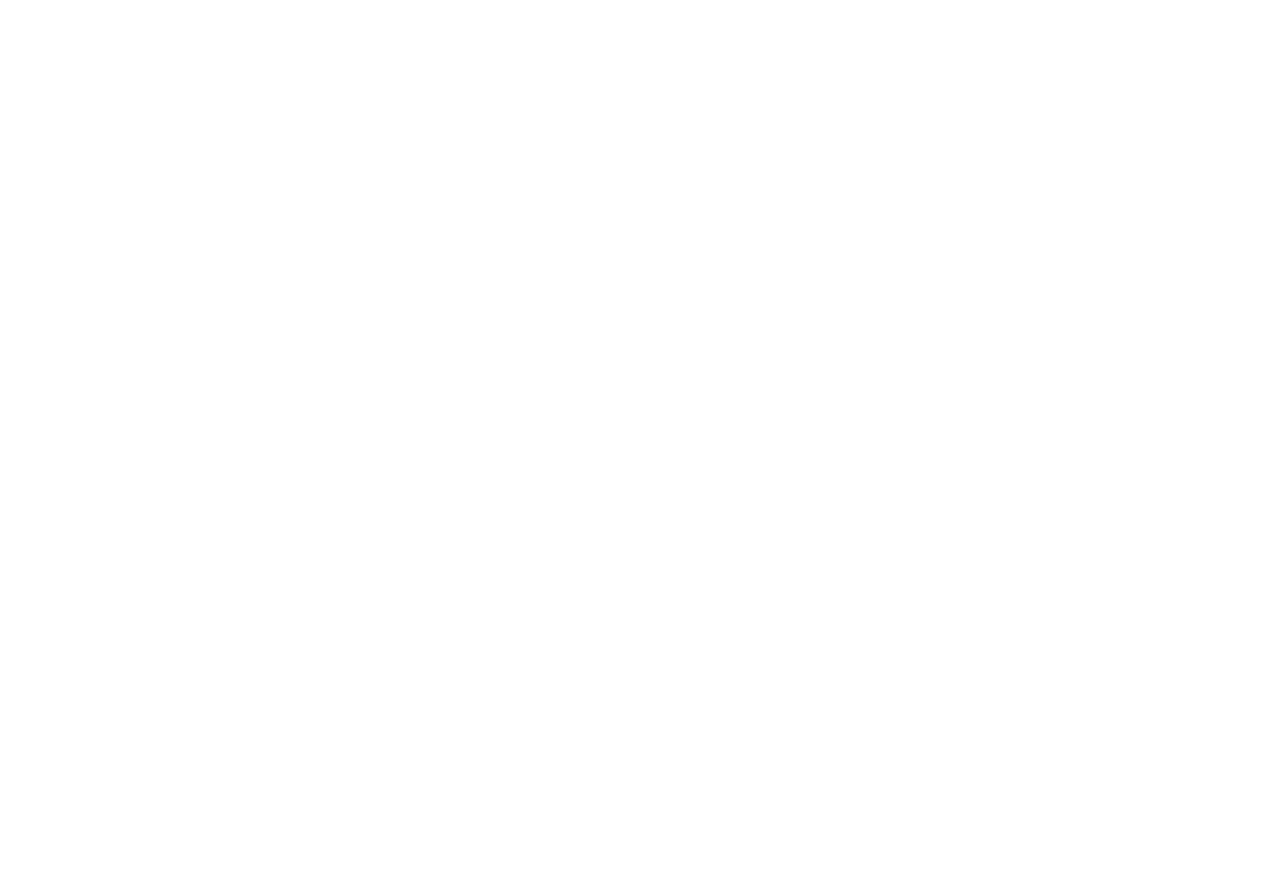
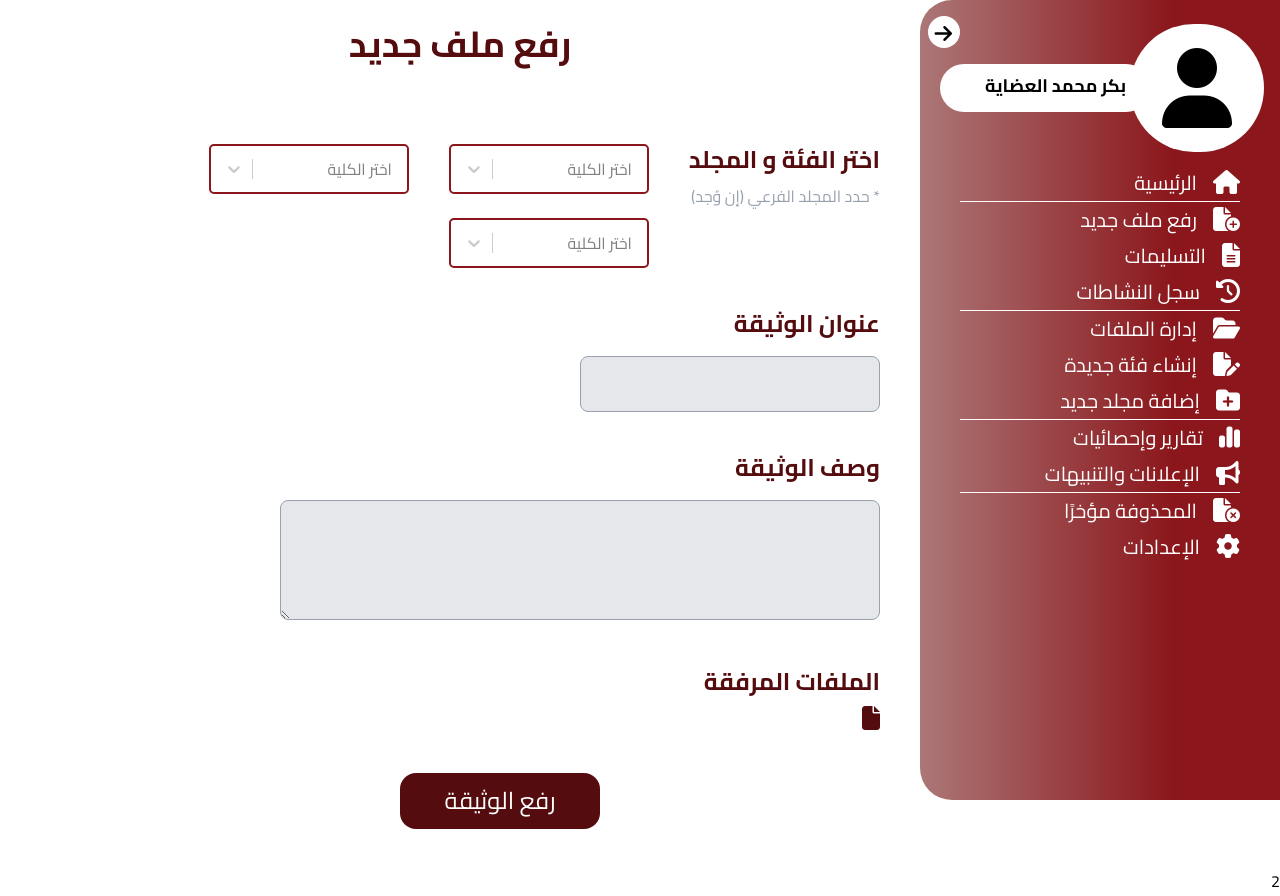
Before and after one commit to Mustafa21Naser21/CADQA_System, a React (Vite) app: page /Manager_UploadFile in a window 1280 px wide. Before the commit this address had no page. Before the commit the page ends 800 px from the top, so only its background shows below. Built offline with nearby package versions, Linux system fonts and the light colour scheme.

Commit message:
new update

```diff
--- a/src/App.jsx
+++ b/src/App.jsx
@@ -6,6 +6,7 @@
 import Employee_Home from './Components/Employee_Home';
 import Manager_Home from './Components/Manager_Home';
 import Manager_Statistics from './Components/Manager_Statistics';
+import Manager_UploadFile from './Components/Manager_UploadFile';
 
 
 function App() {
@@ -21,6 +22,7 @@
       <Route path='Employee_Home'  element={<Employee_Home />}/>
       <Route path='Manager_Home'  element={<Manager_Home />}/>
       <Route path='Manager_Statistics' element={<Manager_Statistics/>}/>
+      <Route path='Manager_UploadFile' element={<Manager_UploadFile/>}/>
 
     </Routes>
     </BrowserRouter>
--- a/src/Components/Employee_Home.jsx
+++ b/src/Components/Employee_Home.jsx
@@ -8,8 +8,8 @@
   const chartInstances = useRef([]); // تخزين الكائنات لإنهائها عند إعادة الإنشاء
 
   const chartData = [
-    { title: "التسليمات المعلقة", percentage: 64, color: "#8B171C" },
-    { title: "المتطلبات التي تم تسليمها", percentage: 80, color: "#8B171C" },
+    { title: "التسليمات المعلقة", percentage: 55, color: "#8B171C" },
+    { title: "المتطلبات التي تم تسليمها", percentage: 95, color: "#8B171C" },
     { title: "التسليمات المرفوضة", percentage: 30, color: "#8B171C" },
   ];
 
@@ -111,9 +111,9 @@
             {/*  محتوى الصفحة الرئيسية */}
             <div className="employee-home-content w-full grid grid-cols-1">
               {/*  التسليمات */}
-              <div style={{ color: "var(--primary-color)" }} className="deliverables flex justify-evenly gap-y-10 flex-wrap text-center mt-16 text-xl duration-300">
+              <div  className="deliverables flex justify-evenly gap-y-10 flex-wrap text-[#8B171C] text-center mt-16 text-xl duration-300">
                 {chartData.map((item, index) => (
-                  <div key={index} style={{ borderColor: "var(--secondary-color)", backgroundColor: "#CCCCCC" }} className="w-70 h-74 grid grid-cols-1 justify-items-center border rounded-2xl max-sm:w-64 max-sm:h-66">
+                  <div key={index}  className="w-70 h-74 bg-[#CCCCCC] text-[#540C0F] grid grid-cols-1 justify-items-center border rounded-2xl max-sm:w-64 max-sm:h-66">
                     <h1 className="mt-4">{item.title}</h1>
                     <canvas ref={(el) => (chartsRef.current[index] = el)} className="w-28 h-28 mt-2">
 
@@ -127,7 +127,7 @@
 
               {/*  عنوان الكليات */}
               <div className="title relative mt-20">
-                <h1 style={{ color: "var(--secondary-color)" }} className="text-3xl text-center block">
+                <h1  className="text-3xl text-[#540C0F] text-center block">
                   الكليات
                 </h1>
               </div>
@@ -139,7 +139,7 @@
                    "كلية الاعمال","كلية الاداب","كلية الشريعة",
                     "كلية العلوم","كلية الصيدلة","كلية الرياضة","كلية العلوم التربوية",
                     "كلية التمريض","كلية طب الاسنان",].map((college, index) => (
-                  <div key={index} style={{ backgroundColor: "#611013" }} className="w-46 h-46 relative rounded-2xl cursor-pointer hover:scale-105 duration-300">
+                  <div key={index}  className="w-46 h-46 bg-[#611013] relative rounded-2xl cursor-pointer hover:scale-105 duration-300">
                     <h2 className="centerd">{college}</h2>
                   </div>
                 ))}
--- a/src/Components/Manager_Home.jsx
+++ b/src/Components/Manager_Home.jsx
@@ -8,11 +8,12 @@
     const [open, setOpen] = useState(window.innerWidth > 640); // مغلق  على الشاشات الصغيرة
 
     const chartsRef = useRef([]);
-    const chartInstances = useRef([]); // تخزين الكائنات لإنهائها عند إعادة الإنشاء
+    const chartInstances = useRef([]);
 
+    // البيانات المتعلقة بالتسليمات
     const chartData = [
-      { title: "التسليمات المعلقة", percentage: 64, color: "#8B171C" },
-      { title: "المتطلبات التي تم تسليمها", percentage: 80, color: "#8B171C" },
+      { title: "التسليمات المعلقة", percentage: 55, color: "#8B171C" },
+      { title: "المتطلبات التي تم تسليمها", percentage: 95, color: "#8B171C" },
       { title: "التسليمات المرفوضة", percentage: 30, color: "#8B171C" },
     ];
 
@@ -124,7 +125,7 @@
      <div className="manager-home-content w-full grid grid-cols-1  ">
 
        {/*  التسليمات  */}
-       <div style={{ color: "var(--primary-color)" }} className="deliverables flex justify-evenly gap-y-10 flex-wrap text-center mt-16 text-xl duration-300">
+       <div  className="deliverables flex justify-evenly gap-y-10 flex-wrap text-[#8B171C] text-center mt-16 text-xl duration-300">
           {chartData.map((item, index) => (
             <div key={index} className="w-70 h-74 grid grid-cols-1 justify-items-center border rounded-2xl bg-gray-300 max-sm:w-64 max-sm:h-66">
             <h1 className="mt-4">{item.title}</h1>
@@ -137,7 +138,7 @@
         </div>
 
       <div className="title relative mt-20">
-      <h1 style={{color:'var(--secondary-color)'}} className='text-3xl text-center block '>الكليات</h1>
+      <h1  className='text-3xl text-[#540C0F] text-center block '>الكليات</h1>
       </div>
 
       {/*   الكليات  */}
@@ -148,14 +149,14 @@
         "كلية الاداب","كلية الشريعة","كلية العلوم","كلية الصيدلة",
         "كلية الرياضة","كلية العلوم التربوية",
         "كلية التمريض","كلية طب الاسنان"].map((college, index) => (
-        <div style={{backgroundColor:'#611013'}} className=' w-46 h-46 relative rounded-2xl cursor-pointer hover:scale-105 duration-300'>
+        <div  className=' w-46 h-46 bg-[#611013] relative rounded-2xl cursor-pointer hover:scale-105 duration-300'>
           <h2 className='centerd' key={index}>{college}</h2>
-          </div>
+        </div>
       ))}
       </div>
 
+
       </div>
-
       </div>
       </div>
       </section>
--- a/src/Components/Manager_Statistics.jsx
+++ b/src/Components/Manager_Statistics.jsx
@@ -10,13 +10,17 @@
     ...styles,
     backgroundColor: "white",
     color: "#8B171C",
-    width:'200px',
+    width:'200px',  // حجم select
     hegiht:'50px',
     padding:'5px',
     border:'2px solid #8B171C',
     borderRadius:'5px',
     boxShadow: "none",
     "&:hover": { borderColor: "#8B171C" },
+  }),
+  menu: (base) => ({
+    ...base,
+    width: "200px",  // حجم select عند الاختيار
   }),
   singleValue: (base) => ({
     ...base,
@@ -115,23 +119,24 @@
       <Sidebar_Manager open={open} setOpen={setOpen}/>
 
        {/* صفحة الاحصائيات*/}
-      <div className={` ${open ? 'mr-90 max-lg:mr-76' : 'mr-20 max-lg:mr-16'}  duration-200 flex-1 justify-items-center`}>
+      <div className={` ${open ? 'mr-90 max-lg:mr-76' : 'mr-20 max-lg:mr-16  '}  duration-200 flex-1 justify-items-center`}>
 
        {/*  محتوى صفحة الاحصائيات*/}
       <div className=" w-full grid grid-cols-1  ">
-       <h1 style={{color:'var(--secondary-color)'}} className='text-4xl text-center font-bold mt-6'>تقارير و احصائيات</h1>
+
+       <h1  className='text-4xl text-[#540C0F] text-center font-bold mt-6'>تقارير و احصائيات</h1>
 
         {/* بيانات الاحصائيات */}
-       <div style={{}} className='px-10 mt-20 grid grid-cols-1 justify-items-center'>
+       <div className='mt-20 grid grid-cols-1 justify-items-center'>
 
           {/*  اختيار الكلية و القسم */}
-        <div className=' flex justify-evenly w-full gap-x-5 px-4 '>
+        <div className=' flex justify-evenly w-full gap-x-5 px-4 max-sm:flex-col max-sm:gap-y-5 max-sm: '>
         <Select  styles={customStyles} options={optionCollege} isSearchable={false} placeholder="إختر الكلية"  />
         <Select  styles={customStyles} options={optionDepartment} isSearchable={false} placeholder="إختر القسم"  />
         </div>
 
           {/*  المخطط البياني */}
-        <div className='statistics mt-6 w-full flex justify-center'>
+        <div className='statistics mt-6 w-full flex justify-center '>
 
         <Bar  data={data} options={options}/>
 
@@ -139,14 +144,14 @@
 
           {/*  تصدير تقارير الاحصائيات button */}
         <div className='mt-10 mb-10'>
-          <button style={{backgroundColor:'var(--secondary-color)'}} className='w-64 h-14 text-white text-xl rounded-3xl py-2 px-4 cursor-pointer transition-opacity hover:opacity-80'>تصدير تقرير الاحصائيات</button>
+          <button  className='w-64 h-14 bg-[#540C0F] text-white text-xl rounded-3xl py-2 px-4 cursor-pointer transition-opacity hover:opacity-80'>تصدير تقرير الاحصائيات</button>
         </div>
 
-    </div>
-      </div>
-       </div>
         </div>
-         </section>
+        </div>
+        </div>
+        </div>
+        </section>
     </>
   )
 }
--- /dev/null
+++ b/src/Components/Manager_UploadFile.jsx
@@ -0,0 +1,154 @@
+import React from 'react'
+import { useState,useEffect } from 'react';
+import Sidebar_Manager from '../Sidebar/Sidebar_Manager'
+import Select from "react-select";
+
+
+// select style
+const customStyles = {
+  control: (styles) => ({
+    ...styles,
+    backgroundColor: "white",
+    color: "#8B171C",
+    width:'200px',  //  حجم select
+    hegiht:'50px',
+    padding:'5px',
+    border:'2px solid #8B171C',
+    borderRadius:'5px',
+    boxShadow: "none",
+    "&:hover": { borderColor: "#8B171C" },
+  }),
+  menu: (base) => ({
+    ...base,
+    width: "200px", //  حجم select عند الاختيار
+  }),
+  singleValue: (base) => ({
+    ...base,
+    color: "#8B171C", // لون النص عند اختيار الخيار
+  }),
+  option: (styles, { isFocused }) => ({
+    ...styles,
+    backgroundColor: isFocused ? "#8B171C" : "white",
+    color: isFocused ? "white" : "#8B171C",
+    cursor: "pointer",
+  }),
+};
+
+{/* بيانات اختيار الفئة الرئيسية */}
+const optionCollege = [
+  { value: "", label: "كلية تكنولوجيا المعلومات" },
+  { value: "", label: "كلية الرياضة" },
+  { value: "", label: "كلية الهندسة" },
+
+];
+
+
+
+export default function Manager_UploadFile() {
+
+    const [open, setOpen] = useState(window.innerWidth > 640);
+    const [fileNames, setFileNames] = useState([]);
+
+      useEffect(() => {
+        const handleResize = () => {
+          setOpen(window.innerWidth > 640);
+        };
+
+        window.addEventListener("resize", handleResize);
+        return () => window.removeEventListener("resize", handleResize);
+    }, []);
+
+
+    // دالة لفتح نافذة اختيار الملفات عند النقر على الأيقونة
+    const handleIconClick = () => {
+      document.querySelector("#fileInput").click();
+    };
+
+    // دالة لتحديث اسم الملف عند الاختيار
+    const handleFileChange = (event) => {
+      const files = Array.from(event.target.files);
+      if (files.length > 0) {
+        const newFileNames = files.map((file) => file.name);
+        setFileNames((prevFileNames) => [...prevFileNames, ...newFileNames]);
+      }
+    };
+
+  return (
+    <>
+    <section>
+    <div className="manager-page w-full flex justify-between">
+
+      {/*  side bar */}
+      <Sidebar_Manager open={open} setOpen={setOpen}/>
+
+       {/* صفحة رفع ملف جديد*/}
+      <div className={` ${open ? 'mr-90 max-lg:mr-76' : 'mr-20 max-lg:mr-25'}  duration-200 flex-1 justify-items-center mb-10`}>
+
+       {/*  محتوى صفحة رفع ملف جديد*/}
+      <div className={` ${!open ? 'max-lg:mr-20 max-xl:mr-0' : 'mr-0'} w-full grid grid-cols-1 max-sm:justify-items-start`} >
+
+        <h1 className='text-4xl text-[#540C0F] font-bold text-center mt-6'>رفع ملف جديد</h1>
+
+        {/* اختيار الفئة و المجلد */}
+        <div className='flex gap-x-10 mt-20 max-xl:gap-x-5 max-xl:flex-wrap max-lg:flex-col'>
+          <div className='mr-10 max-lg:mr-2 max-sm:mr-0'>
+            <h2 className='text-2xl font-bold text-[#540C0F]'>اختر الفئة و المجلد</h2>
+            <h3 className='textsm text-gray-400 mt-2 mb-4'>* حدد المجلد الفرعي (إن وُجد)</h3>
+          </div>
+
+          <div>
+          <Select  styles={customStyles} options={optionCollege} isSearchable={false} placeholder=" اختر الكلية "  />
+          <Select className='mt-6'  styles={customStyles} options={optionCollege} isSearchable={false} placeholder=" اختر الكلية "  />
+
+          </div>
+
+          <div>
+          <Select className='max-xl:mr-63 max-lg:mr-0  max-xl:mt-5' styles={customStyles} options={optionCollege} isSearchable={false} placeholder=" اختر الكلية "  />
+
+          </div>
+        </div>
+
+        {/* عنوان الوثيقة */}
+        <div className='mr-10 mt-10 max-lg:mr-2 max-sm:mr-0'>
+          <h2 className='text-2xl font-bold text-[#540C0F]'>عنوان الوثيقة</h2>
+          <input className='w-75 h-14 text-[#540C0F] bg-gray-200 rounded-lg p-2 mt-4 outline-none border border-gray-400 max-lg:w-60' type="text" />
+        </div>
+
+          {/* وصف الوثيقة */}
+        <div className='mr-10 mt-10 max-lg:mr-2 max-sm:mr-0'>
+          <h2 className='text-2xl font-bold text-[#540C0F]'>وصف الوثيقة</h2>
+          <textarea className='w-150 h-30 text-[#540C0F] bg-gray-200 rounded-lg p-2 mt-4 outline-none border border-gray-400 max-xl:w-120 max-lg:w-100 max-sm:w-70 max-sm:h-40' type="text" />
+        </div>
+
+         {/* الملفات الملرفقة */}
+        <div className='mr-10 mt-10 max-lg:mr-2 max-sm:mr-0'>
+          <h2 className='text-2xl font-bold text-[#540C0F]'>الملفات المرفقة</h2>
+
+          <i className="fa-solid fa-file text-[#540C0F] text-2xl mt-2 cursor-pointer"
+          onClick={handleIconClick}/>
+
+           {/* عرض اسماء الملفات التي تم اختيارها */}
+          {fileNames.length > 0 && (
+          <ul style={{marginTop:'-25px'}} className="text-[#540C0F] mr-10 ">
+            {fileNames.map((name, index) => (
+              <li key={index}>{name}</li>
+            ))}
+          </ul>
+        )}
+
+          <input className='hidden' type="file" multiple  id="fileInput" onChange={handleFileChange} placeholder='اختر ملف' />
+        </div>
+
+        {/* رفع الوثيقة */}
+        <div className='mr-10 mt-10 grid justify-items-center translate-x-15 max-xl:translate-x-5 max-lg:mr-4 max-sm:translate-x-0 max-sm:mr-6'>
+         <button className='w-50 h-14 bg-[#540C0F] text-white text-2xl rounded-2xl py-2 px-4 cursor-pointer transition-opacity hover:opacity-80'>رفع الوثيقة</button>
+        </div>
+
+
+    </div>
+    </div>
+    </div>
+    </section>2
+    </>
+  )
+}
--- a/src/Sidebar/Sidebar_Manager.jsx
+++ b/src/Sidebar/Sidebar_Manager.jsx
@@ -1,4 +1,4 @@
-import React,{useState} from 'react';
+import React,{useState,useEffect} from 'react';
 import {Link} from 'react-router-dom';
 import Select from "react-select";
 
@@ -54,7 +54,18 @@
   const [addFolder,setAddFolder]=useState(false);
   const [uploadFile,setUploadFile]=useState(false);
   const [isOn, setIsOn] = useState(false);
+  const [showActivites,setShowActivites] = useState(false);
 
+  // اغلاق سجل النشاطات بعد 5 ثواني من الضغط
+  useEffect(() => {
+    if (showActivites) {
+      const timer = setTimeout(() => {
+        setShowActivites(false);
+      }, 5000);
+
+      return () => clearTimeout(timer);
+    }
+  }, [showActivites]);
 
   return (
     <>
@@ -95,8 +106,8 @@
           { icon: "fa-house", title: "الرئيسية", src:'/Manager_Home', border: true },
           { icon: "fa-file-circle-plus", title: "رفع ملف جديد",action: () => { setUploadFile(true); setAddCategory(false); setAddFolder(false); } },
           { icon: "fa-file-lines", title: "التسليمات",src:'' },
-          { icon: "fa-clock-rotate-left", title: "سجل النشاطات",src:'', border: true },
-          { icon: "fa-folder-open", title: "إدارة الملفات",src:'', },
+          { icon: "fa-clock-rotate-left", title: "سجل النشاطات", action: () => { setShowActivites(!showActivites)}, border: true },
+          { icon: "fa-folder-open", title: "إدارة الملفات", },
           { icon: "fa-file-pen", title: "إنشاء فئة جديدة",action: () => { setAddCategory(true); setAddFolder(false); setUploadFile(false); }},
           { icon: "fa-folder-plus", title: "إضافة مجلد جديد", action: () => { setAddFolder(true); setAddCategory(false); setUploadFile(false); }, border: true },
           { icon: "fa-chart-simple", title: "تقارير وإحصائيات",src:'/Manager_Statistics', },
@@ -118,7 +129,7 @@
                 open ? "" : "translate-x-4 py-2 max-sm:translate-x-6"
 
               }`}
-              onClick={()=> setAddCategory(true)}
+
             />
             </Link>
 
@@ -127,9 +138,16 @@
               className={`text-xl text-white cursor-pointer duration-300 ${
                 !open && "hidden"
               }`}
-               onClick={()=> setAddCategory(true)}
+
             >
               {item.title}
+
+              {item.title === "سجل النشاطات" && showActivites && (
+             <div className="">
+             <h3 className="text-gray-400 text-sm mb-2 mt-2 cursor-pointer hover:text-gray-200">سجل الزمني</h3>
+             <h3 className="text-gray-400 text-sm cursor-pointer hover:text-gray-200">سجل الموظفين</h3>
+             </div>
+              )}
             </h2>
             </Link>
           </div>
@@ -179,7 +197,7 @@
 
        {/* اضافة مجلد جديد */}
       <div className={`add-category  z-100 shadow-2xl  ${addFolder ? "block" : "hidden"}`}>
-      <div className={`bg-gray-100 w-150 h-95 fixed top-1/4 rounded-2xl duration-300 ${open ? 'right-130 max-xl:right-95 max-lg:right-60' : 'right-100 max-xl:right-60  max-lg:right-40'} max-xl:top-40  max-lg:w-130 max-md:right-17 max-md:w-85 max-md:h-140 max-md:top-30` }>
+      <div className={`bg-gray-100 w-150 h-95 fixed top-1/4 rounded-2xl duration-300 ${open ? 'right-130 max-xl:right-95 max-lg:right-60' : 'right-100 max-xl:right-60  max-lg:right-40'} max-xl:top-40  max-lg:w-130 max-md:right-17 max-md:w-85 max-md:h-145 max-md:top-30` }>
         <h1 className='text-3xl mt-4 text-[#540C0F] text-center font-bold'>إضافة مجلد جديد</h1>
         <div className='flex justify-between max-md:block max-md:pr-6'>
           <div className='pr-6 mt-6'>
--- a/src/main.css
+++ b/src/main.css
@@ -84,12 +84,8 @@
     width: 800px !important;
     height: 500px !important;
 }
-select option {
-    cursor: pointer;
-}
-option :hover{
-    color:white;
-    background-color: var(--secondary-color);
+input[type="checkbox"] {
+    accent-color: var(--primary-color); /* غيّر اللون إلى أي لون تريده */
 }
 
 
@@ -196,7 +192,6 @@
     .statistics canvas{
         width: 350px !important;
         height: 600px !important;
-
     }
 
 }
```
Also changed, not shown: src/Components/Academic_Staff_Home.jsx (+19 -13 lines), src/Components/Login.jsx (+12 -12 lines).
